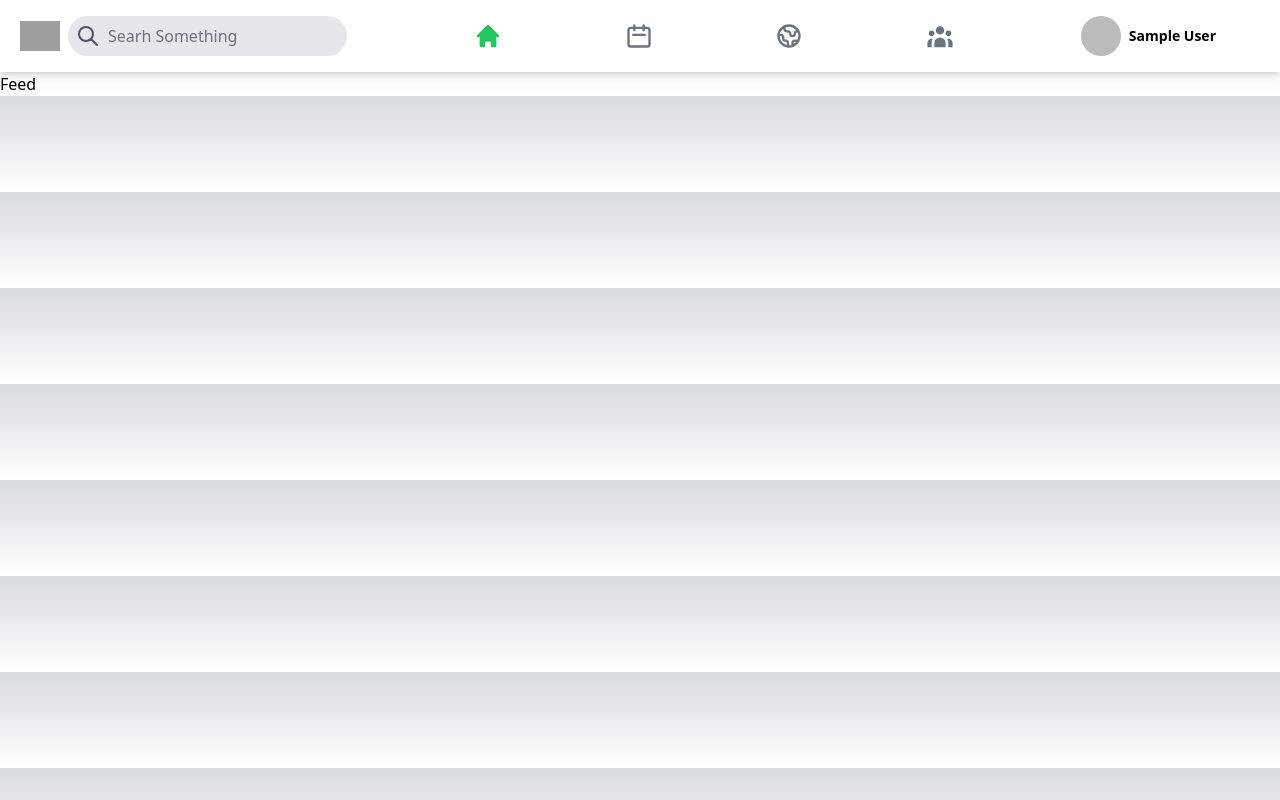
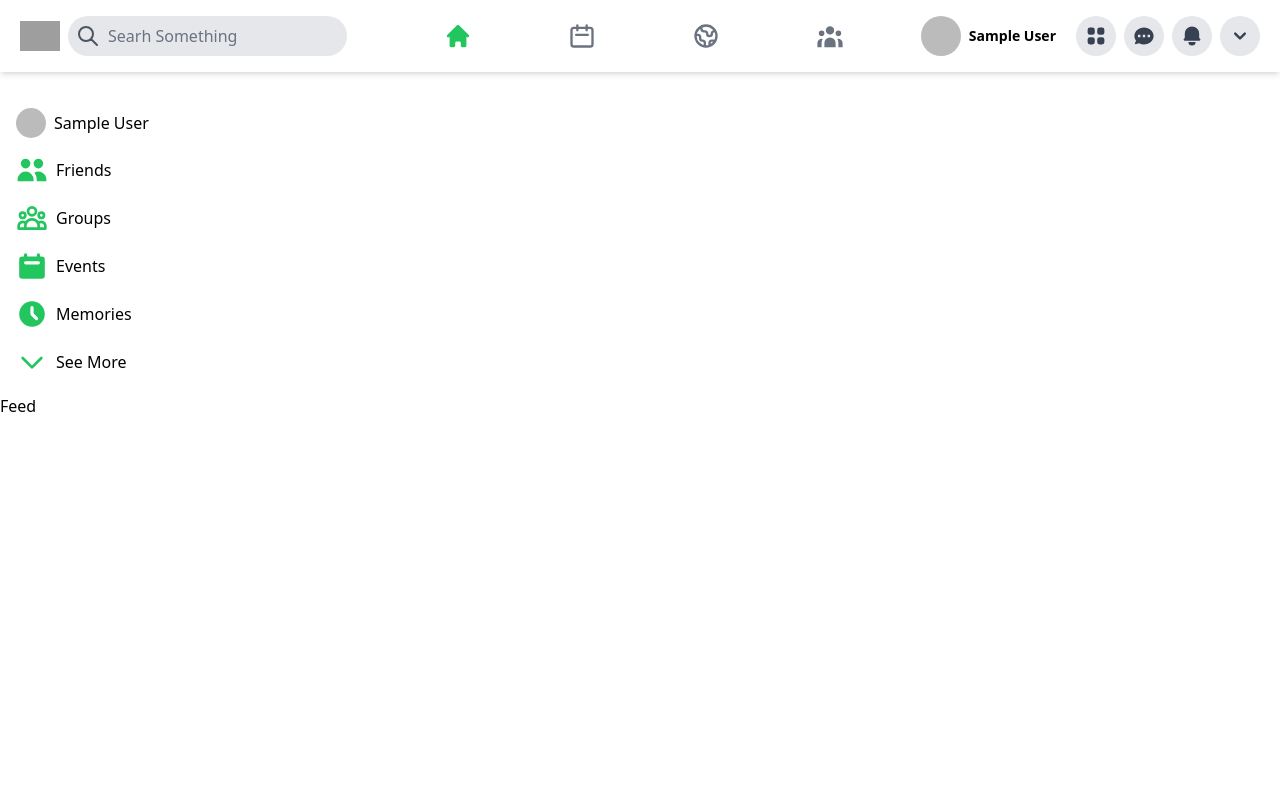
Before and after one commit to nabilelbajdi/greentech-project-frontend, a Next.js app: page / in a window 1280 px wide. Built offline with nearby package versions, Linux system fonts and the light colour scheme; no server answers; sample sign-in values are in the browser's storage; grey boxes are pictures that could not be loaded.

Commit message:
Sidebar component
Added sidebar component and added new global styling in the globals.css

```diff
--- /dev/null
+++ b/src/components/Sidebar.jsx
@@ -0,0 +1,28 @@
+import { useSession } from "next-auth/react";
+import SidebarRow from "./SidebarRow";
+import{
+    ChevronDownIcon,
+    UserGroupIcon
+} from "@heroicons/react/outline";
+
+import{
+    CalendarIcon,
+    ClockIcon,
+    UsersIcon
+} from "@heroicons/react/solid"
+
+const Sidebar = () => {
+    const{data:session} =useSession();
+    return (
+    <div className=" p-2 mt-5 max-w-[600px] xl:min-w-[300px]">
+        <SidebarRow src={session.user.image} title={session.user.name}/>
+        <SidebarRow Icon={UsersIcon} title="Friends"/>
+        <SidebarRow Icon={UserGroupIcon} title="Groups"/>
+        <SidebarRow Icon={CalendarIcon} title="Events"/>
+        <SidebarRow Icon={ClockIcon} title="Memories"/>
+        <SidebarRow Icon={ChevronDownIcon} title="See More"/>
+    </div>
+    );
+}
+
+export default Sidebar;
--- /dev/null
+++ b/src/components/SidebarRow.jsx
@@ -0,0 +1,24 @@
+import Image
+ from "next/image";
+const SidebarRow = ({src,Icon,title}) => {
+
+    return (
+        <div className=" flex items-center justify-center sm:justify-normal space-x-2 p-2 hover:bg-gray-200 rounded-xl cursor-pointer">
+            {src && (
+                <Image
+                src={src}
+                className=" rounded-full"
+                width={30}
+                height={30}
+                />
+            )}
+            {Icon && (
+                <Icon className ="h-5 w-5 sm:h-8 sm:w-8 text-green-500"/>
+            )}
+
+            <p className="hidden sm:inline-flex font-medium">{title}</p>
+        </div>
+     );
+}
+
+export default SidebarRow;
--- a/src/pages/index.js
+++ b/src/pages/index.js
@@ -3,6 +3,7 @@ import Feed from '@/components/Feed';
 import getProps from '@/utils/getProps';
 import Header from '@/components/Header';
 import Head from "next/head";
+import Sidebar from '@/components/Sidebar';
 export const getServerSideProps = getProps;
 
 const inter = Inter({ subsets: ['latin'] });
@@ -15,6 +16,7 @@ const Home = () => {
     </Head>
     <main>
       <Header/>
+      <Sidebar/>
       <Feed />
     </main>
     </div>
--- a/src/styles/globals.css
+++ b/src/styles/globals.css
@@ -2,26 +2,12 @@
 @tailwind components;
 @tailwind utilities;
 
-:root {
-  --foreground-rgb: 0, 0, 0;
-  --background-start-rgb: 214, 219, 220;
-  --background-end-rgb: 255, 255, 255;
-}
-
-@media (prefers-color-scheme: dark) {
-  :root {
-    --foreground-rgb: 255, 255, 255;
-    --background-start-rgb: 0, 0, 0;
-    --background-end-rgb: 0, 0, 0;
+@layer components{
+  .icon{
+    @apply hidden xl:inline-flex p-2 h-10 w-10 bg-gray-200 cursor-pointer
+    hover:bg-gray-300 text-gray-700 rounded-full
+  }
+  .inputIcon{
+    @apply flex items-center space-x-1 hover:bg-gray-100 flex-grow justify-center p-2 rounded-xl cursor-pointer
   }
 }
-
-body {
-  color: rgb(var(--foreground-rgb));
-  background: linear-gradient(
-      to bottom,
-      transparent,
-      rgb(var(--background-end-rgb))
-    )
-    rgb(var(--background-start-rgb));
-}
```
